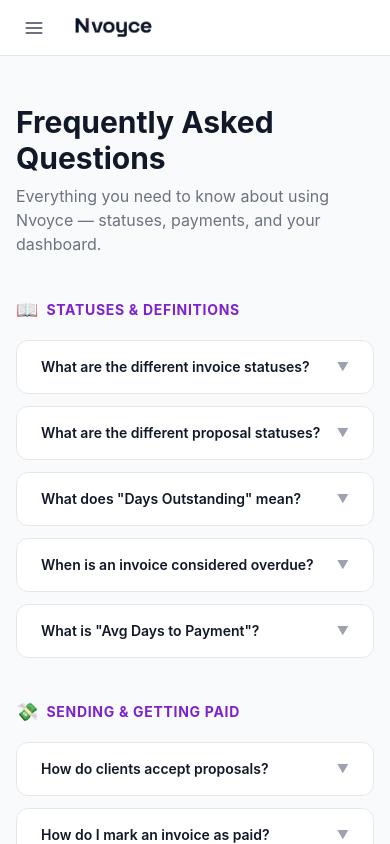
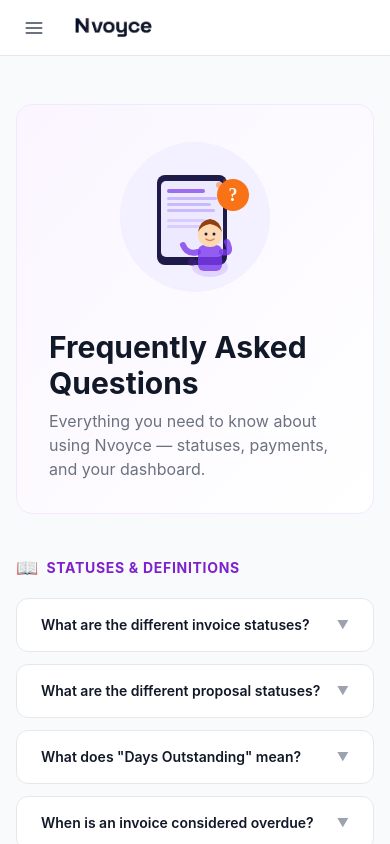
Before and after one commit to nvoyceapp-web/nvoyce, a Next.js app: page /dashboard/faq in a window 390 px wide. Built offline with nearby package versions, Linux system fonts and the light colour scheme.

Commit message:
feat(faq): add illustrated hero banner under FAQ header
Inline SVG illustration — person holding a tablet with question mark
bubble, purple/orange brand colors. Sits in a gradient card above the
FAQ groups. No external image dependency.

Co-Authored-By: Claude Sonnet 4.6 <noreply@anthropic.com>

```diff
--- a/app/dashboard/faq/page.tsx
+++ b/app/dashboard/faq/page.tsx
@@ -185,10 +185,66 @@ export default function FAQPage() {
           <div className="max-w-3xl mx-auto py-12 px-4 sm:px-6 lg:px-8">
             {/* Header */}
             <div className="mb-10">
-              <h1 className="text-3xl font-bold text-gray-900 mb-2">Frequently Asked Questions</h1>
-              <p className="text-gray-500">
-                Everything you need to know about using Nvoyce — statuses, payments, and your dashboard.
-              </p>
+              <div className="flex flex-col sm:flex-row items-center gap-8 bg-gradient-to-br from-purple-50 to-white rounded-2xl p-8 mb-8 border border-purple-100">
+                {/* Illustration */}
+                <div className="flex-shrink-0">
+                  <svg width="160" height="160" viewBox="0 0 160 160" fill="none" xmlns="http://www.w3.org/2000/svg">
+                    {/* Background circle */}
+                    <circle cx="80" cy="80" r="75" fill="#f3f0ff" />
+
+                    {/* Tablet body */}
+                    <rect x="42" y="38" width="70" height="90" rx="8" fill="#1e1b4b" />
+                    <rect x="46" y="44" width="62" height="76" rx="5" fill="#ede9fe" />
+
+                    {/* Tablet screen lines — document content */}
+                    <rect x="52" y="52" width="38" height="4" rx="2" fill="#7c3aed" opacity="0.7"/>
+                    <rect x="52" y="60" width="50" height="3" rx="1.5" fill="#a78bfa" opacity="0.5"/>
+                    <rect x="52" y="66" width="44" height="3" rx="1.5" fill="#a78bfa" opacity="0.5"/>
+                    <rect x="52" y="72" width="48" height="3" rx="1.5" fill="#a78bfa" opacity="0.5"/>
+                    <rect x="52" y="82" width="38" height="3" rx="1.5" fill="#a78bfa" opacity="0.3"/>
+                    <rect x="52" y="88" width="42" height="3" rx="1.5" fill="#a78bfa" opacity="0.3"/>
+
+                    {/* Home button */}
+                    <circle cx="77" cy="125" r="4" fill="#4c1d95" opacity="0.5"/>
+
+                    {/* Person — body */}
+                    <ellipse cx="95" cy="130" rx="18" ry="10" fill="#7c3aed" opacity="0.15"/>
+                    <rect x="83" y="108" width="24" height="26" rx="6" fill="#7c3aed" opacity="0.8"/>
+
+                    {/* Person — head */}
+                    <circle cx="95" cy="98" r="12" fill="#fcd9b1"/>
+                    {/* Hair */}
+                    <path d="M83 95 Q85 83 95 82 Q105 83 107 95 Q103 88 95 87 Q87 88 83 95Z" fill="#92400e"/>
+
+                    {/* Person — eyes */}
+                    <circle cx="91" cy="97" r="1.5" fill="#1e1b4b"/>
+                    <circle cx="99" cy="97" r="1.5" fill="#1e1b4b"/>
+
+                    {/* Person — smile */}
+                    <path d="M91 102 Q95 105 99 102" stroke="#e07b54" strokeWidth="1.5" strokeLinecap="round" fill="none"/>
+
+                    {/* Arms holding tablet */}
+                    <path d="M83 115 Q72 118 68 108" stroke="#7c3aed" strokeWidth="6" strokeLinecap="round" opacity="0.8"/>
+                    <path d="M107 115 Q118 118 112 105" stroke="#7c3aed" strokeWidth="6" strokeLinecap="round" opacity="0.8"/>
+
+                    {/* Question mark bubble */}
+                    <circle cx="118" cy="58" r="16" fill="#f97316"/>
+                    <text x="118" y="64" textAnchor="middle" fill="white" fontSize="18" fontWeight="bold" fontFamily="serif">?</text>
+
+                    {/* Small dots — thinking */}
+                    <circle cx="104" cy="48" r="3" fill="#f97316" opacity="0.5"/>
+                    <circle cx="110" cy="44" r="2" fill="#f97316" opacity="0.3"/>
+                  </svg>
+                </div>
+
+                {/* Text */}
+                <div>
+                  <h1 className="text-3xl font-bold text-gray-900 mb-2">Frequently Asked Questions</h1>
+                  <p className="text-gray-500">
+                    Everything you need to know about using Nvoyce — statuses, payments, and your dashboard.
+                  </p>
+                </div>
+              </div>
             </div>
 
             {/* FAQ Groups */}
```
